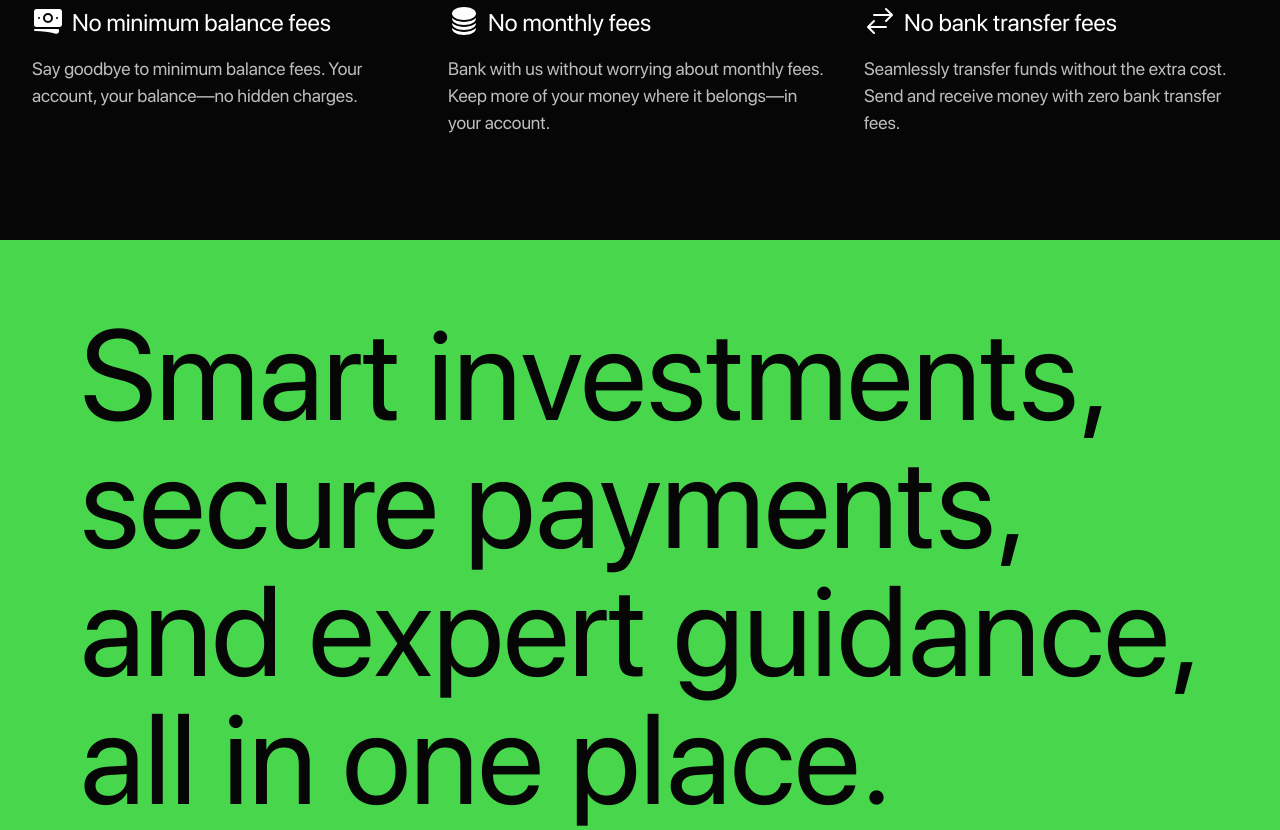
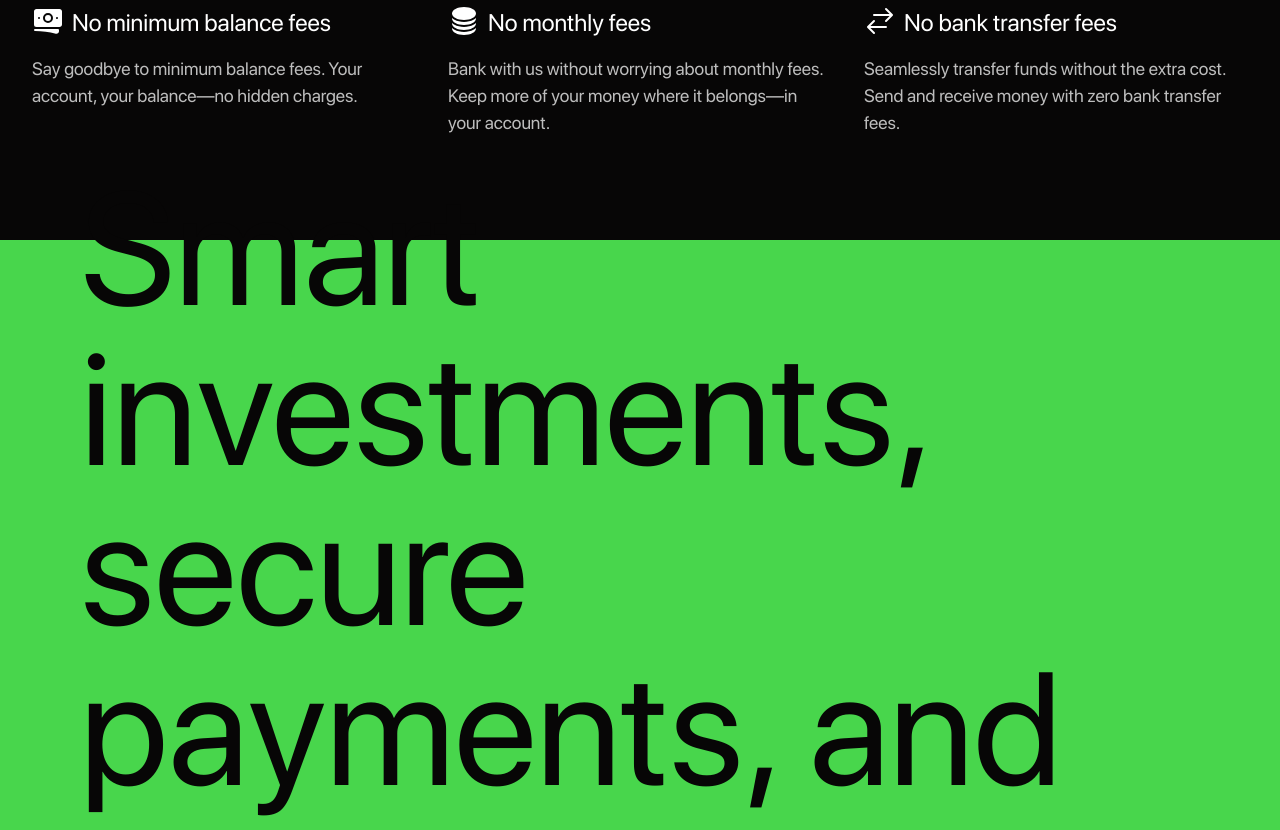
Before and after one commit to MakVieSAinte/raft-template, a website: page index.html in a window 1280 px wide. Shown: the part 4201-5031 px from the top of the page. Drawn offline with nearby package versions, Linux system fonts and the light colour scheme; files whose address does not match are found by name.

Commit message:
ajustement last

```diff
--- a/index.html
+++ b/index.html
@@ -636,10 +636,10 @@
 
       <!-- SECTION SMART IN GREEN -->
       <section
-        class="container-fluid bg-[#48D64C] min-h-screen mt-20 px-4 md:px-20 py-16"
+        class="container-fluid bg-[#48D64C] h-max md:h-screen flex items-center justify-center mt-20 px-4 md:px-20 py-16"
       >
         <h1
-          class="text-[46px] md:text-[128px] text-[#070606] text-left leading-[1] max-w-7xl mx-auto"
+          class="text-[100px] md:text-[160px] text-[#070606] text-left leading-[1] max-w-7xl mx-auto"
         >
           Smart investments, secure payments, and expert guidance, all in one
           place.
```
